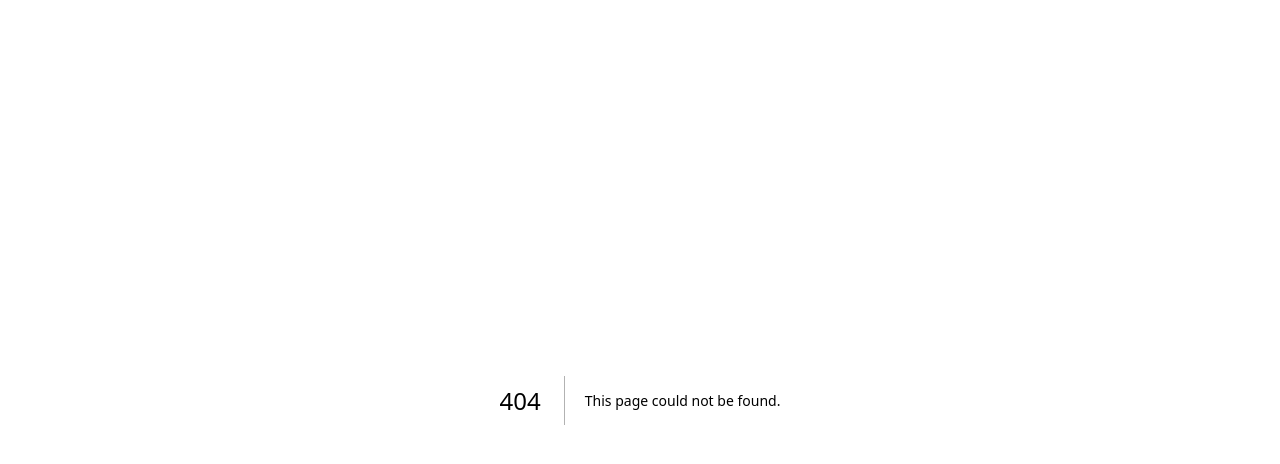
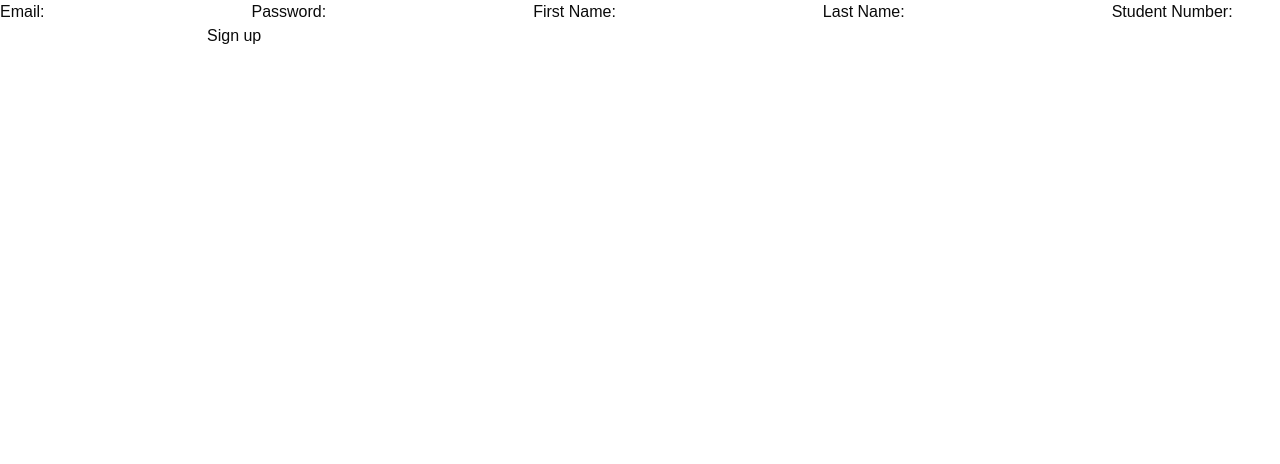
Before and after one commit to PauloMelu/auditing-system, a Next.js app: page /signup in a window 1280 px wide. Before the commit this address had no page. Shown: the top 464 px of the page. Built offline with nearby package versions, Linux system fonts and the light colour scheme.

Commit message:
authentication

```diff
--- /dev/null
+++ b/src/app/(auth)/login/page.tsx
@@ -0,0 +1,15 @@
+import { login, signup } from "../actions"
+
+export default function LoginPage() {
+  return (
+    <form>
+      <label htmlFor="email">Email:</label>
+      <input id="email" name="email" type="email" required />
+
+      <label htmlFor="password">Password:</label>
+      <input id="password" name="password" type="password" required />
+
+      <button formAction={login}>Log in</button>
+    </form>
+  )
+}
--- a/src/app/login/page.tsx
+++ b/src/app/(auth)/signup/page.tsx
@@ -1,6 +1,6 @@
-import { login, signup } from "./actions"
+import { login, signup } from "../actions"
 
-export default function LoginPage() {
+export default function SignupPage() {
   return (
     <form>
       <label htmlFor="email">Email:</label>
@@ -10,15 +10,14 @@ export default function LoginPage() {
       <input id="password" name="password" type="password" required />
 
       <label htmlFor="firstName">First Name:</label>
-      <input id="firstName" name="firstName" type="text" />
+      <input id="firstName" name="firstName" type="text" required/>
 
       <label htmlFor="lastName">Last Name:</label>
-      <input id="lastName" name="lastName" type="text" />
+      <input id="lastName" name="lastName" type="text" required/>
 
       <label htmlFor="studentNumber">Student Number:</label>
-      <input id="studentNumber" name="studentNumber" type="text" />
+      <input id="studentNumber" name="studentNumber" type="text" required/>
 
-      <button formAction={login}>Log in</button>
       <button formAction={signup}>Sign up</button>
     </form>
   )
--- a/src/app/page.tsx
+++ b/src/app/page.tsx
@@ -1,13 +1,15 @@
 
 import Image from "next/image";
-import { signOut } from "./login/actions";
+import { signOut } from "./(auth)/actions";
 import { Button } from "@/components/ui/button";
 import { joinOrg } from "@/actions/org-actions";
+import Link from "next/link";
 
 export default function Home() {
   return (
     <div className="grid grid-rows-[20px_1fr_20px] items-center justify-items-center min-h-screen p-8 pb-20 gap-16 sm:p-20 font-[family-name:var(--font-geist-sans)]">
-      home start
+        <Link href="/login">Login</Link>
+        <Link href="/signup">Signup</Link>
     </div>
   );
 }
```
Also changed, not shown: src/app/home/page.tsx (+1 -7 lines), src/app/(auth)/actions.ts (renamed from src/app/login/actions.ts).
